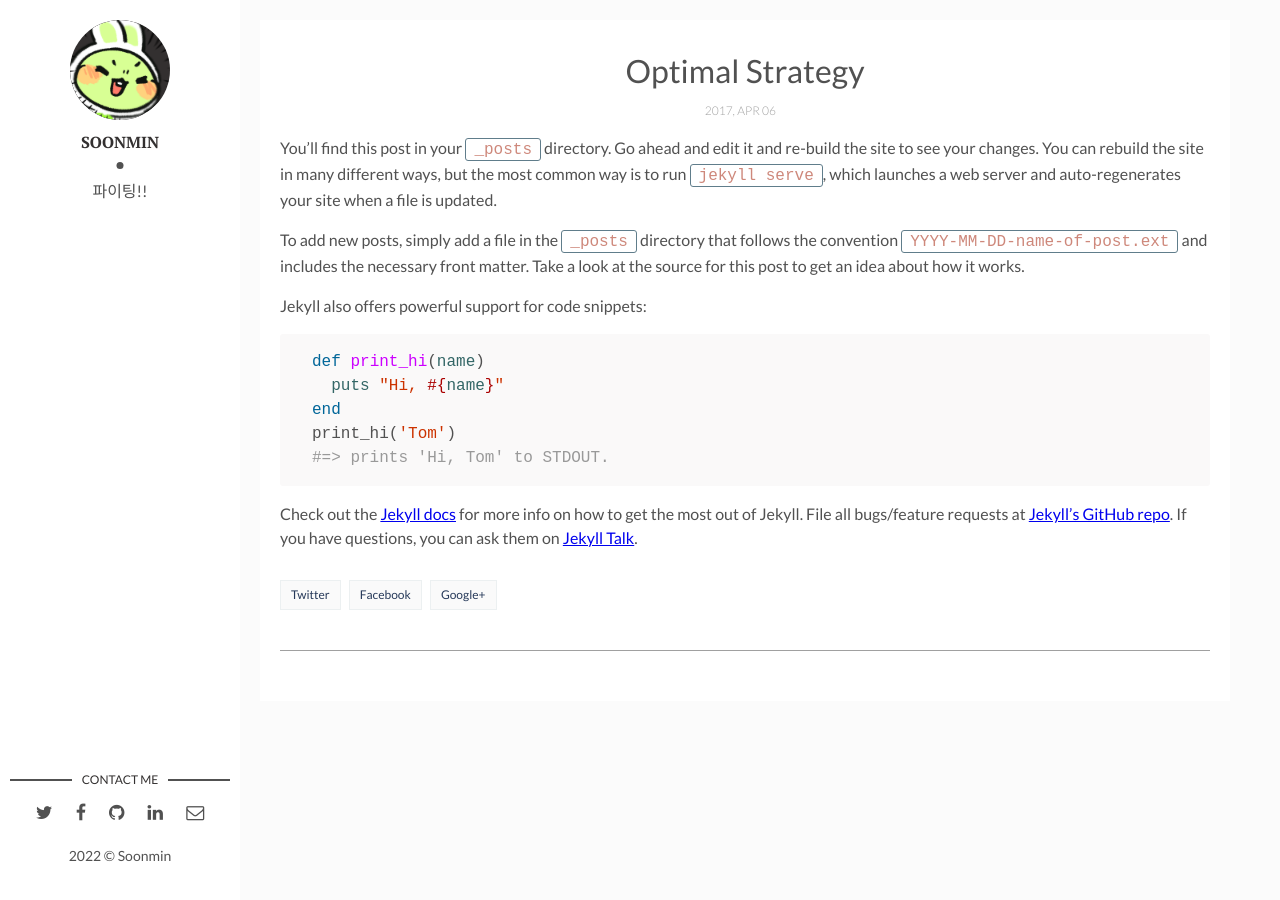
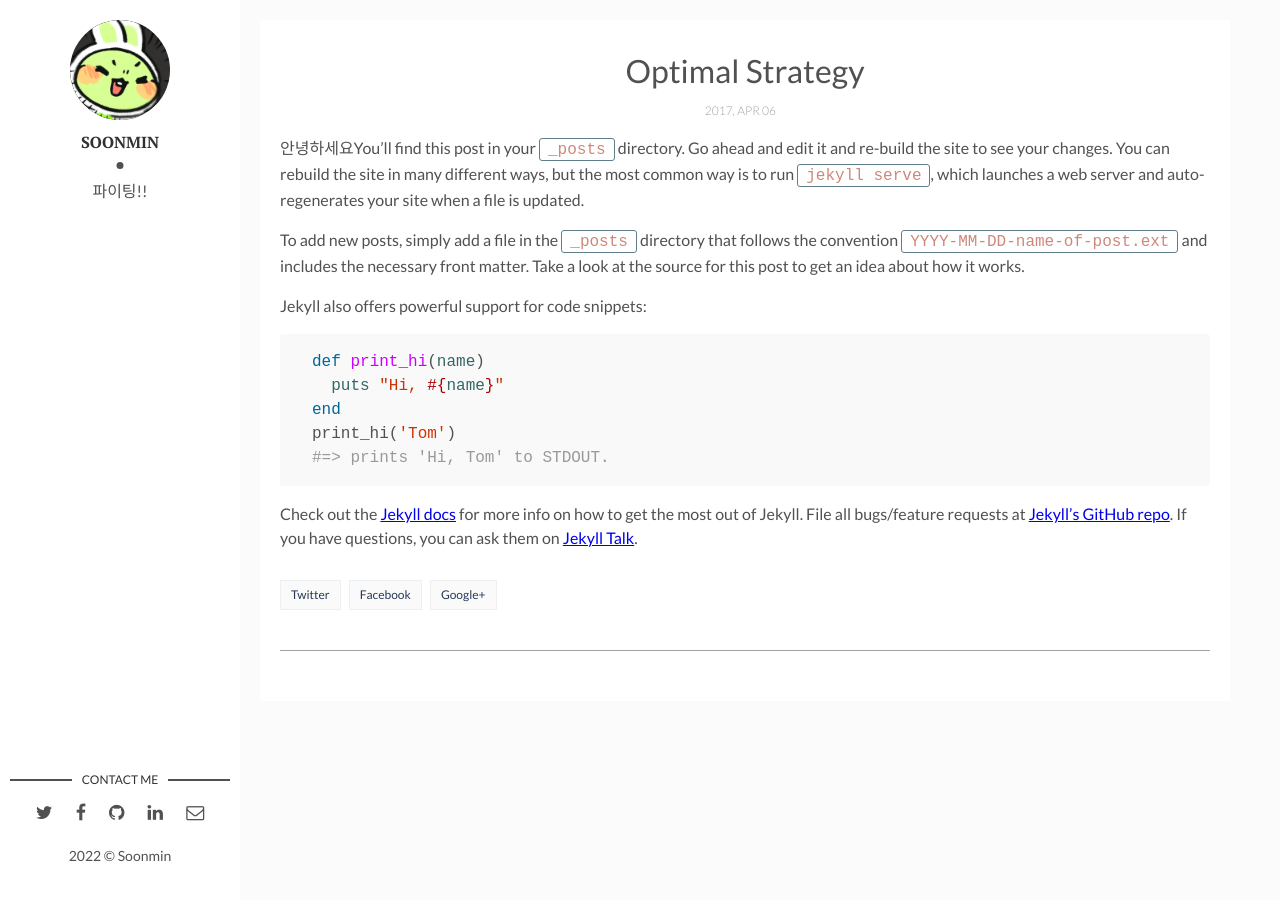
Before and after one commit to SoonMinEom/SoonMinEom.github.io, a Jekyll site: the page built from _posts/2022-12-14-how-to-adjust-gitblog-skin.markdown, in a window 1280 px wide. Built offline with Jekyll 4.4.1, drawn with Linux system fonts in a browser that asks for light colours; comment, search, counter and statistics services are not loaded.

Commit message:
Update 2022-12-14-how-to-adjust-gitblog-skin.markdown

```diff
--- a/_posts/2022-12-14-how-to-adjust-gitblog-skin.markdown
+++ b/_posts/2022-12-14-how-to-adjust-gitblog-skin.markdown
@@ -6,7 +6,7 @@ description: You’ll find this post in your `_posts` directory. Go ahead and ed
 img:  # Add image post (optional)
 permalink: 'post/ab/'
 ---
-You’ll find this post in your `_posts` directory. Go ahead and edit it and re-build the site to see your changes. You can rebuild the site in many different ways, but the most common way is to run `jekyll serve`, which launches a web server and auto-regenerates your site when a file is updated.
+안녕하세요You’ll find this post in your `_posts` directory. Go ahead and edit it and re-build the site to see your changes. You can rebuild the site in many different ways, but the most common way is to run `jekyll serve`, which launches a web server and auto-regenerates your site when a file is updated.
 
 To add new posts, simply add a file in the `_posts` directory that follows the convention `YYYY-MM-DD-name-of-post.ext` and includes the necessary front matter. Take a look at the source for this post to get an idea about how it works.
 
```
